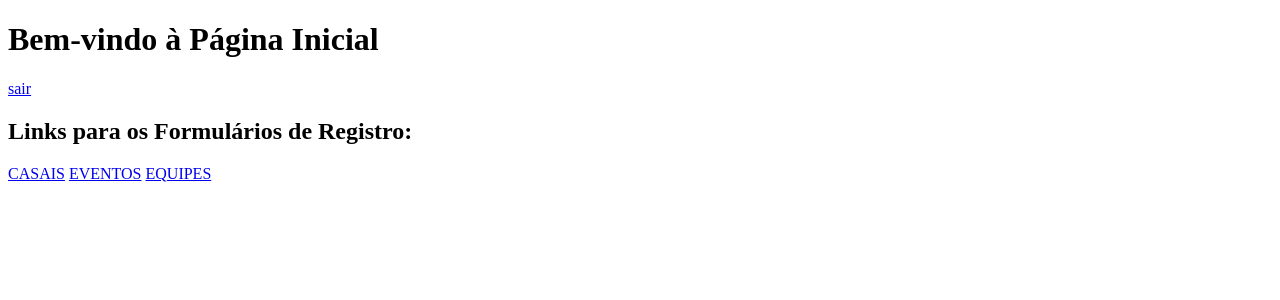
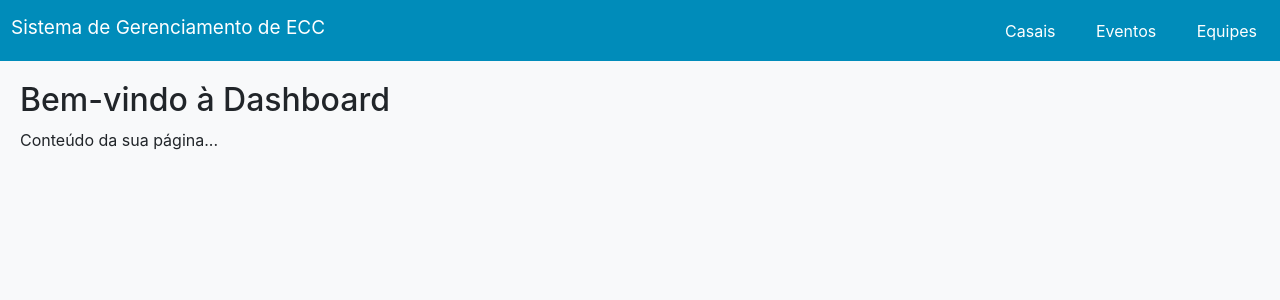
Before and after one commit to Felipe-dSantos/Sistema-de-Gerenciamento-do-ECC, a Django app: page /home/ in a window 1280 px wide. Shown: the top 300 px of the page. Run offline with Django 4.2, Linux system fonts and the light colour scheme; the visitor is signed in with stand-in values (Sample User, id 1); some libraries are stand-ins or nearby versions.

```diff
--- /dev/null
+++ b/ecc_admin/templates/deletarcasal.html
@@ -0,0 +1 @@
+page
--- a/ecc_admin/templates/home.html
+++ b/ecc_admin/templates/home.html
@@ -1,19 +1,67 @@
-<!-- home.html -->
-
 <!DOCTYPE html>
 <html lang="en">
 <head>
     <meta charset="UTF-8">
     <meta name="viewport" content="width=device-width, initial-scale=1.0">
-    <title>Página Inicial</title>
+    <title>Sistema de Gerenciamento de ECC</title>
+    <link rel="stylesheet" href="https://stackpath.bootstrapcdn.com/bootstrap/4.5.0/css/bootstrap.min.css">
+    <style>
+        body {
+            background-color: #f8f9fa;
+            padding: 0;
+        }
+        .header {
+            background-color: #008cba;
+            padding: 10px;
+            text-align: left;
+            display: flex;
+            justify-content: space-between;
+            align-items: center;
+        }
+        .header h1 {
+            font-family: 'Inter', sans-serif;
+            font-size: 26px;
+            color: #ffffff;
+        }
+        .logo {
+          color: white;
+          font-size: 19px;
+          padding: 0;
+        }
+        .logo:hover{ color: white;  }
+        .btn-header { color: white;  }
+        .btn-container {
+            text-align: right;
+        }
+        .btn-container a {
+            margin-left: 10px;
+            color: white;
+        }
+        .content {
+            padding: 20px;
+        }
+    </style>
 </head>
 <body>
-    <h1>Bem-vindo à Página Inicial</h1>
-    <a class="dropdown-item" href="{% url 'logout' %}"> sair</a>
-    <h2>Links para os Formulários de Registro:</h2>
-    <a href="{% url 'casais' %}" class="btn">CASAIS</a>
-    <a href="{% url 'listar_evento' %}" class="btn">EVENTOS</a>
-    <a href="{% url 'casais' %}" class="btn">EQUIPES</a>
-    {% include 'mensagens.html' %}
+
+<div class="header">
+  <h1><a href="{% url 'home' %}" class="btn logo">Sistema de Gerenciamento de ECC</a></h1>
+    <div class="btn-container">
+        <a href="{% url 'casais' %}" class="btn btn-header">Casais</a>
+        <a href="#" class="btn btn-header">Eventos</a>
+        <a href="#" class="btn btn-header">Equipes</a>
+    </div>
+</div>
+
+<div class="content">
+    <!-- Conteúdo da sua página vai aqui -->
+    <h2>Bem-vindo à Dashboard</h2>
+    <p>Conteúdo da sua página...</p>
+</div>
+
+<script src="https://code.jquery.com/jquery-3.5.1.slim.min.js"></script>
+<script src="https://cdn.jsdelivr.net/npm/@popperjs/core@2.0.7/dist/umd/popper.min.js"></script>
+<script src="https://stackpath.bootstrapcdn.com/bootstrap/4.5.0/js/bootstrap.min.js"></script>
+
 </body>
 </html>
--- a/ecc_admin/views.py
+++ b/ecc_admin/views.py
@@ -5,7 +5,7 @@ from .models import Evento
 from django.views.generic.edit import CreateView, DeleteView
 from django.views.generic import TemplateView, ListView
 from django.views import View
-from django.http import JsonResponse
+from django.http import JsonResponse, HttpResponseRedirect
 from django.urls import reverse_lazy
 from .models import *
 from .forms import *
@@ -122,21 +122,35 @@ class ListaCasaisView(ListView):
 
 class DeletarCasalView(DeleteView):
     model = Casal
-    template_name = 'void.html'
+    template_name = 'deletarcasal.html'
     success_url = reverse_lazy('casais')
 
 
+    def get(self, request, *args, **kwargs):
+        try:
+            self.object = self.get_object()
+            self.object.delete()
+
+            return HttpResponseRedirect(self.get_success_url())
+        except Exception as e:
+            print("OI")
+            return JsonResponse({'success': False, 'error_message': str(e)})
+'''
     def delete(self, request, *args, **kwargs):
         try:
-            response = super().delete(request, *args, **kwargs)
-            return JsonResponse({'success': True, 'redirect': self.success_url})
+            self.object = self.get_object()
+            self.object.delete()
+
+            return HttpResponseRedirect(self.get_success_url())
+#            response = super().delete(request, *args, **kwargs)
+#            return JsonResponse({'success': True, 'redirect': self.success_url})
 #            return super().delete(request, *args, **kwargs)
           #  response = super().delete(request, *args, **kwargs)
           #  return response
         except Exception as e:
             print("OI")
             return JsonResponse({'success': False, 'error_message': str(e)})
-
+'''
 
 class EquipeEventoCreateView(CreateView):
     model = EquipeEvento
```
Also changed, not shown: ecc_admin/templates/cadastrocasal.html (+29 -1 lines), ecc_admin/templates/listacasais.html (+45 -5 lines), ecc_admin/urls.py (line endings or trailing spaces).
